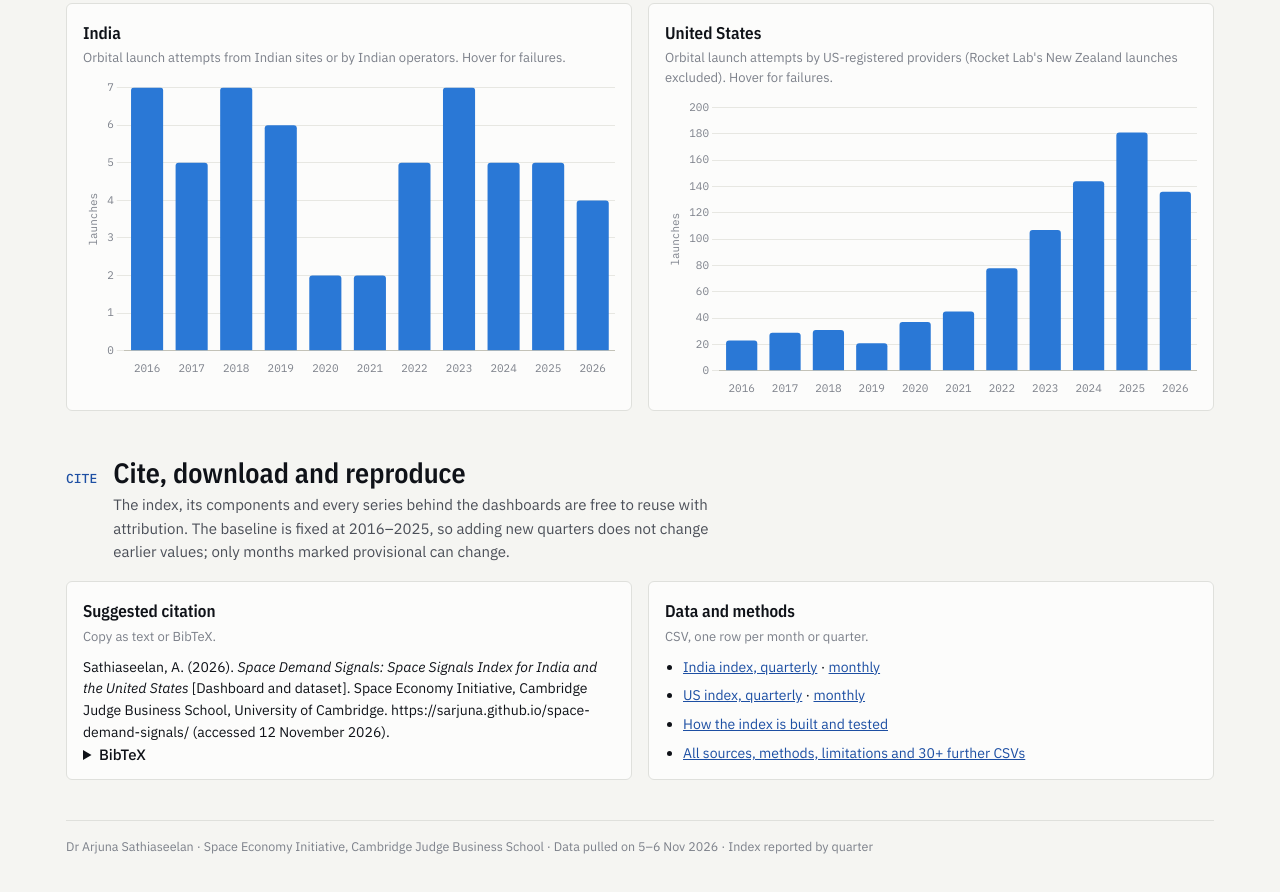
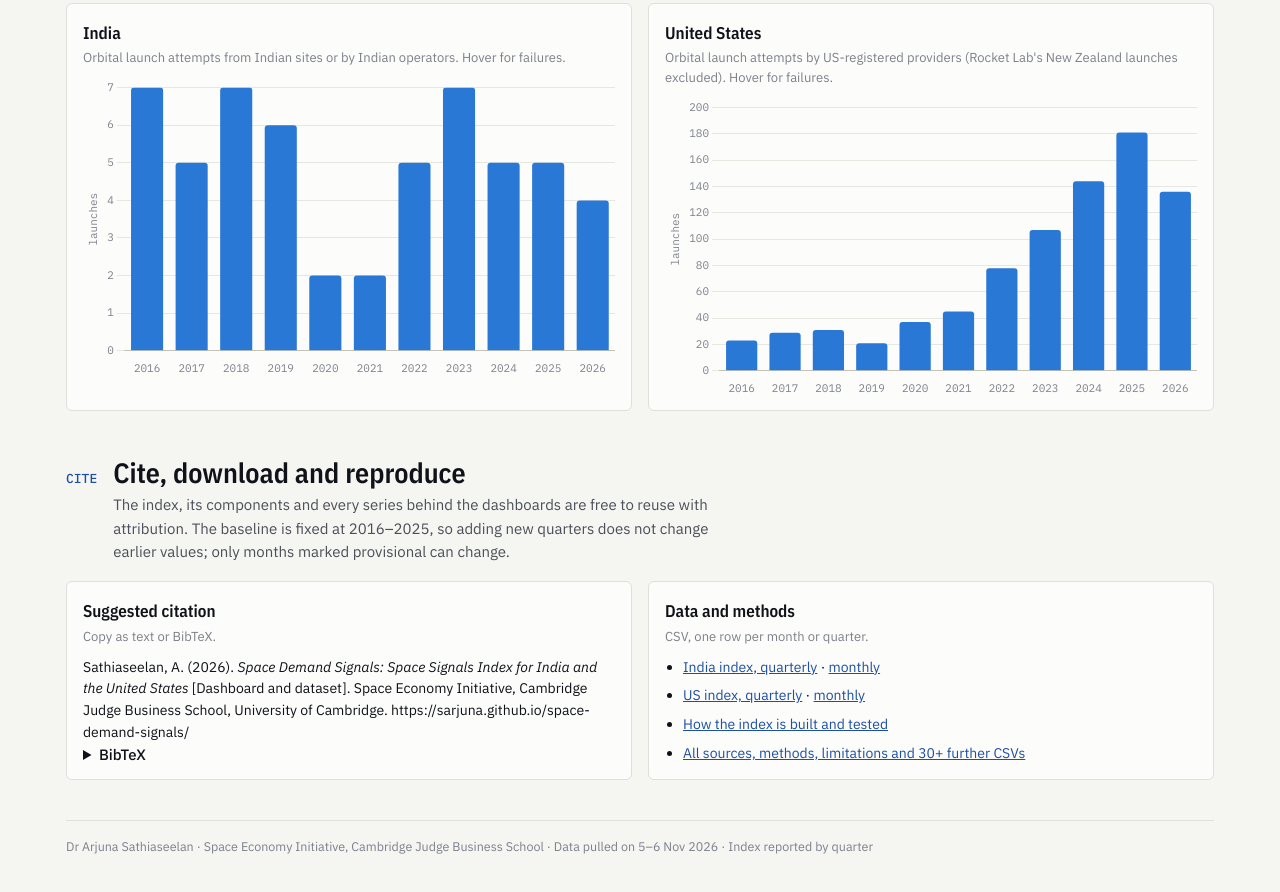
Before and after one commit to sarjuna/space-demand-signals, a plain HTML site: page index.html in a window 1280 px wide. Shown: the part 5823-6715 px from the top of the page. Drawn offline with nearby package versions, Linux system fonts and the light colour scheme.

Commit message:
Add files via upload

```diff
--- a/index.html
+++ b/index.html
@@ -240,8 +240,7 @@ const AUD=[
   `<b>Extendable:</b> the same pipeline can add further countries and signals.`]]];
 document.getElementById('aud').innerHTML=AUD.map(([h,s,li])=>`<div class="panel"><h3>${h}</h3><div class="sub">${s}</div><ul>${li.map(x=>`<li>${x}</li>`).join('')}</ul></div>`).join('');
 // citation
-const acc=new Date().toLocaleDateString('en-GB',{day:'numeric',month:'long',year:'numeric'});
-document.getElementById('cite-text').innerHTML=`Sathiaseelan, A. (2026). <i>Space Demand Signals: Space Signals Index for India and the United States</i> [Dashboard and dataset]. Space Economy Initiative, Cambridge Judge Business School, University of Cambridge. https://sarjuna.github.io/space-demand-signals/ (accessed ${acc}).`;
+document.getElementById('cite-text').innerHTML=`Sathiaseelan, A. (2026). <i>Space Demand Signals: Space Signals Index for India and the United States</i> [Dashboard and dataset]. Space Economy Initiative, Cambridge Judge Business School, University of Cambridge. https://sarjuna.github.io/space-demand-signals/`;
 document.getElementById('cite-bib').textContent=`@misc{sathiaseelan2026sds,
   author       = {Sathiaseelan, Arjuna},
   title        = {Space Demand Signals: Space Signals Index for India and the United States},
```
